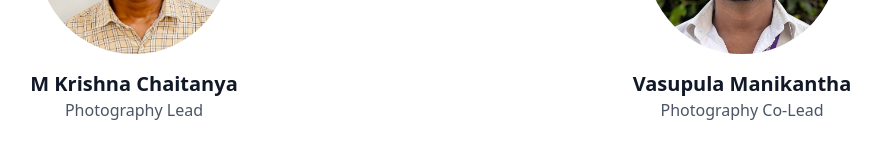
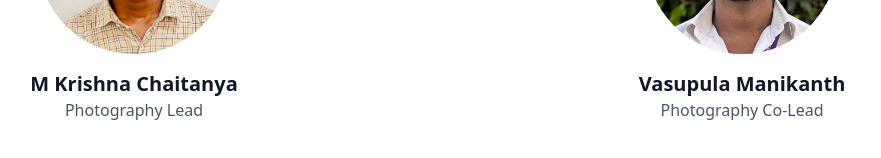
Before and after one commit to Atchyuteswar/bbh-mlritm, a SvelteKit app: page /team in a window 1280 px wide. Shown: the part 1534-1692 px from the top of the page, without its empty margins (202-1083 px from the left). Built offline with nearby package versions, Linux system fonts and the light colour scheme.

Commit message:
updating the name

```diff
--- a/src/routes/team/+page.svelte
+++ b/src/routes/team/+page.svelte
@@ -73,7 +73,7 @@
             github: 'https://github.com/Atchyuteswar'
         },
         {
-            name: 'Vasupula Manikantha',
+            name: 'Vasupula Manikanth',
             role: 'Photography Co-Lead',
             image: maniImg,
             linkedin: 'https://www.linkedin.com/in/adarsh-yerram-132138323/',
```
